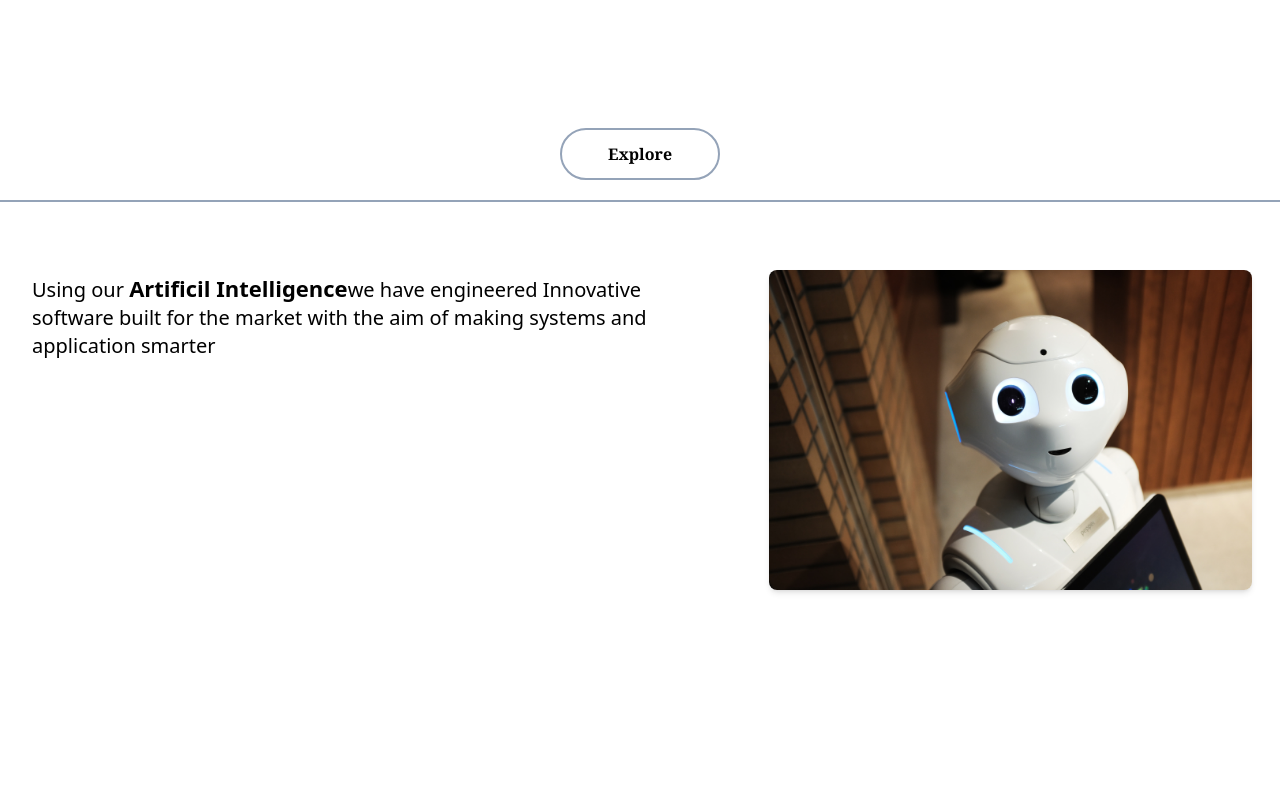
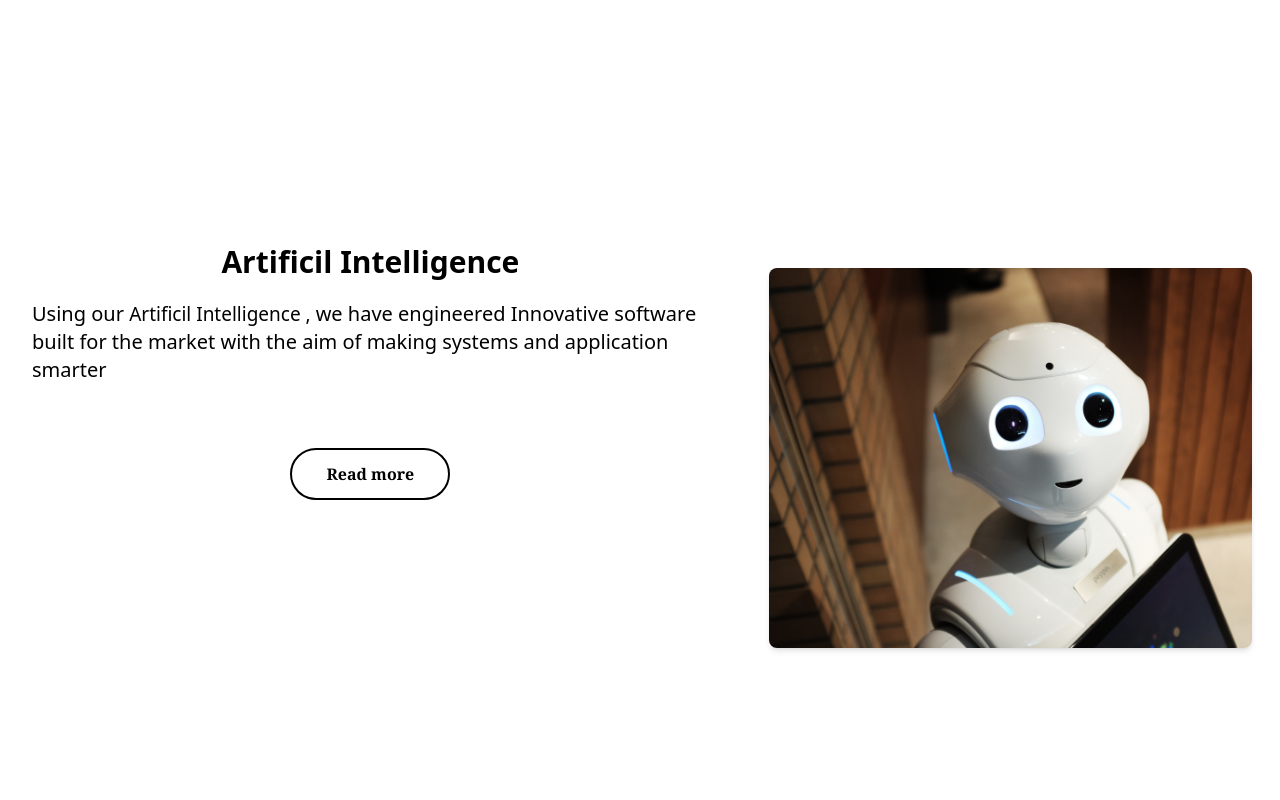
Before and after one commit to Edward-kwabena-Twumasi/teckedd, a React (Create React App) app: page / in a window 1280 px wide. Shown: the part 1400-2200 px from the top of the page. Built offline with nearby package versions, Linux system fonts and the light colour scheme.

Commit message:
Teckedd ui update

```diff
--- a/src/App.js
+++ b/src/App.js
@@ -25,9 +25,9 @@ reverse:false
   reverse:false
 
 },
-  {title:"Products",bgImage:solarenergy,
-  description:" We have created some products you need to see",
-  id:"Products",
+  {title:"Software Engineering",bgImage:solarenergy,
+  description:" We have created some Software to tackle several solutions",
+  id:"Software Engineering",
   reverse:true
 
 },
@@ -38,7 +38,7 @@ function App() {
     <div className="App scroll-smooth">
      <Nav/>
      <Home/>
-     <div className='divide-y-2 divide-slate-400' >
+     <div className='' >
 
     { pages.map(page => <Page id={page["id"]} bgImage={`url(${page["bgImage"]})`} title={page["title"]}
      reverse={page["reverse"]} description={page["description"]}/> )}
--- a/src/components/Card.jsx
+++ b/src/components/Card.jsx
@@ -3,8 +3,8 @@ const Card=(props)=>{
 
     return(
 
-        <div className={"card h-80 w-2/5  m-7  rounded-lg  shadow-md  "+props.extrastyle}>
-            <div className="h-80 w-full   rounded-lg bg-no-repeat bg-center bg-cover" style={{
+        <div className={"card h-1/2 w-2/5  m-7  rounded-lg  shadow-md  "+props.extrastyle}>
+            <div className="h-full w-full   rounded-lg bg-no-repeat bg-center bg-cover" style={{
                     backgroundImage: props.image
                     }}>
 
--- a/src/components/Page.jsx
+++ b/src/components/Page.jsx
@@ -11,15 +11,14 @@ function Page(props) {
 
 
 
-            <div className={props.reverse===true?'flex flex-row-reverse mt-10':'flex mt-10'}>
+            <div className={props.reverse===true?'flex flex-row-reverse mt-10 h-full':'flex mt-10 h-full'}>
               <Card image={props.bgImage} extrastyle="transition ease-in-out delay-150 hover:-translate-y-1 hover:scale-110 duration-300"/>
               <Paragraph title={props.title} description={props.description}/>
 
             </div>
 
 
-            <h1 className='mt-10 font-bold font-serif border-solid border-slate-400 border-2 p-3 m-5
-            rounded-full w-40 self-center  hover:bg-slate-500 hover:text-white hover:scale-125 transition duration-150 ease-in-out '>Explore</h1>
+
 
        </div>
 
--- a/src/components/Paragraph.jsx
+++ b/src/components/Paragraph.jsx
@@ -3,14 +3,15 @@ const Paragraph=(props)=>{
 
     return(
 
-        <div className="paragraph  w-3/5  text-black backdrop-blur-sm  rounded-md m-2 ">
+        <div className="paragraph  w-3/5  text-black backdrop-blur-sm  rounded-md m-2 flex flex-col">
 
-
-
+               <h1 className="text-xl font-bold" style={{fontSize:30}}>{props.title}</h1>
                 <h2 className=" text-xl m-6 text-left" >
-               Using our <span className="font-bold" style={{fontSize:22}}>{props.title}</span>
+               Using our <span className="font-medium" style={{fontSize:19}}>{props.title} , </span>
                {props.description}
                 </h2>
+                <h1 className='mt-10 font-bold font-serif border-solid border-black border-2 p-3 m-5
+              rounded-full w-40 self-center  hover:bg-black hover:text-white hover:scale-125 transition duration-150 ease-in-out '>Read more</h1>
          </div>
 
 
--- a/src/components/home.jsx
+++ b/src/components/home.jsx
@@ -41,7 +41,8 @@ const Home=(props)=>{
                 {/* company home intro  section */}
                 <div className='flex flex-col  justify-center  pl-10 ml-10 mt-10'>
                      <h1  className=" text-2xl font-bold mt-20" style={{fontSize:50}}>
-                        Smart,Creative and intelligent
+                        Smart, Creative
+                         and intelligent
                      </h1>
 
                      <h1 className='mt-10 font-bold font-serif border-solid border-white border-2 p-7 py-4
```
